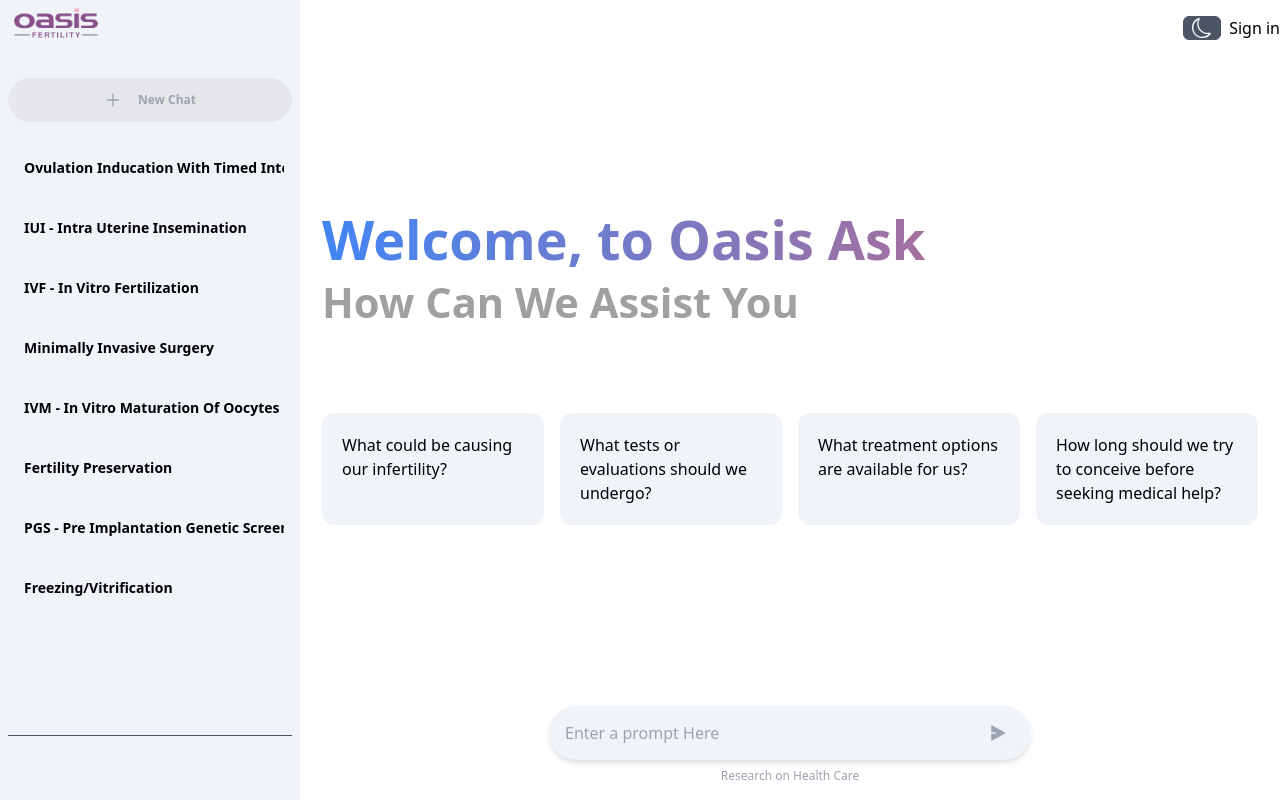
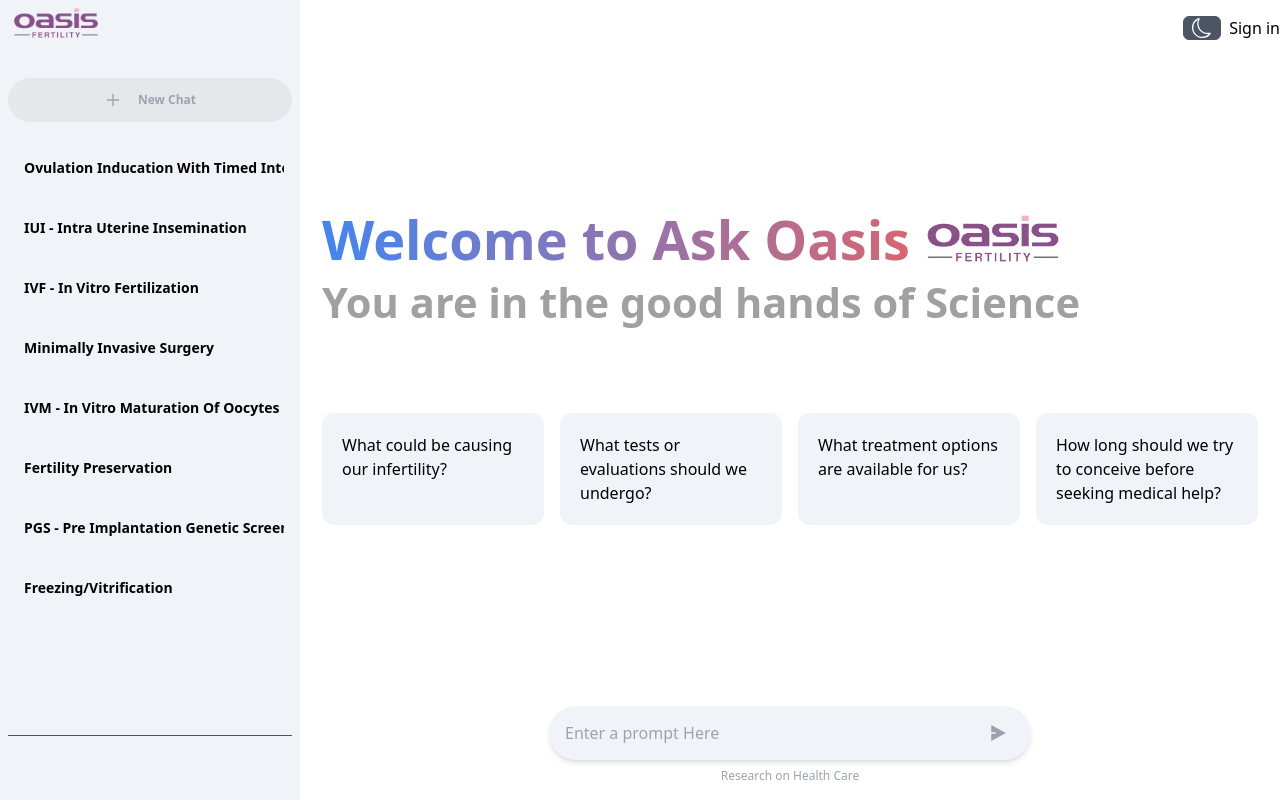
Before and after one commit to techlead-shootorder/Oasis-Ask-v3, a React (Create React App) app: page / in a window 1280 px wide. Built offline with nearby package versions, Linux system fonts and the light colour scheme; no server answers.

Commit message:
added welcome name

```diff
--- a/src/components/LeftNav.js
+++ b/src/components/LeftNav.js
@@ -9,11 +9,11 @@
 const services = [
   {
     title: 'Ovulation Inducation With Timed Intercourse',
-    url: '',
+    url: 'https://oasisindia.in/our-treatments/ovulation-induction-with-timed-intercourse/',
   },
   {
     title: 'IUI - Intra Uterine Insemination',
-    url: '',
+    url: 'https://oasisindia.in/our-treatments/iui-intra-uterine-insemination/',
   },
   {
     title: '  IVF - In Vitro Fertilization',
--- a/src/components/Welcome.js
+++ b/src/components/Welcome.js
@@ -1,13 +1,9 @@
-import React, {useContext} from "react";
+import React, { useContext } from "react";
 import { ContextApp } from "../utils/Context";
-import { useUser } from '@clerk/clerk-react'
-
-
+import { useUser } from "@clerk/clerk-react";
 
 const Welcome = () => {
-
-
-    const { isSignedIn, user, isLoaded } = useUser()
+  const { isSignedIn, user, isLoaded } = useUser();
   const {
     setShowSlide,
     showWelcome,
@@ -22,38 +18,91 @@
     handleKeyPress,
   } = useContext(ContextApp);
 
-      const boxStyle = ` ${ isDarkMode ? 'bg-[#1e1f20] text-white' : 'bg-[#f0f4f9] ' } cursor-pointer p-5 w-[222px] flex-shrink-0 flex flex-col items-end rounded-[0.75rem] justify-between `
+  const boxStyle = ` ${
+    isDarkMode ? "bg-[#1e1f20] text-white" : "bg-[#f0f4f9] "
+  } cursor-pointer p-5 w-[222px] flex-shrink-0 flex flex-col items-end rounded-[0.75rem] justify-between `;
 
   return (
-    <div className={`${showWelcome ? '' : 'hidden'} flex items-center justify-center w-full`}>
+    <div
+      className={`${
+        showWelcome ? "" : "hidden"
+      } flex items-center justify-center w-full`}
+    >
       <div className="max-w-5xl">
-        <h1  className="text-[54px] bg-clip-text bg-gradient-to-r from-[#4285f4] to-[#d96570] text-transparent leading-[64px] font-semibold">
-          Welcome, {isSignedIn && user.fullName} to Oasis Ask
+        {isSignedIn ? (
+          <>
+
+              <h1 className="text-[54px] bg-clip-text bg-gradient-to-r from-[#4285f4] to-[#d96570] text-transparent leading-[64px] font-semibold">
+                Hello {user.fullName},
               </h1>
+              <div className="flex gap-2 items-center">
+              <h1 className="text-[54px] bg-clip-text bg-gradient-to-r from-[#4285f4] to-[#d96570] text-transparent leading-[64px] font-semibold">
+                Welcome to Ask Oasis
+              </h1>
+              <img
+                src="/oasis-logo.webp"
+                className="object-contain"
+                width="150px"
+              />
+            </div>
+            <div>
               <h1 className="text-[2.6rem] text-[#A0A0A0] font-semibold">
-          How Can We Assist You
+                You are in the good hands of Science
               </h1>
+            </div>
+          </>
+        ) : (
+          <>
+            <div className="flex gap-2 items-center">
+              <h1 className="text-[54px] bg-clip-text bg-gradient-to-r from-[#4285f4] to-[#d96570] text-transparent leading-[64px] font-semibold">
+                Welcome to Ask Oasis
+              </h1>
+              <img
+                src="/oasis-logo.webp"
+                className="object-contain"
+                width="150px"
+              />
+            </div>
+            <div>
+              <h1 className="text-[2.6rem] text-[#A0A0A0] font-semibold">
+                You are in the good hands of Science
+              </h1>
+            </div>
+          </>
+        )}
 
         <div className="boxes-container flex gap-4 mt-20">
-          <div onClick={(e)=>{
-            handleSend(e.target.innerText)
-            }} className={boxStyle}>
+          <div
+            onClick={(e) => {
+              handleSend(e.target.innerText);
+            }}
+            className={boxStyle}
+          >
             What could be causing our infertility?
           </div>
 
-          <div onClick={(e)=>{
-            handleSend(e.target.innerText)
-            }} className={boxStyle}>
+          <div
+            onClick={(e) => {
+              handleSend(e.target.innerText);
+            }}
+            className={boxStyle}
+          >
             What tests or evaluations should we undergo?
           </div>
-          <div onClick={(e)=>{
-            handleSend(e.target.innerText)
-            }} className={boxStyle}>
+          <div
+            onClick={(e) => {
+              handleSend(e.target.innerText);
+            }}
+            className={boxStyle}
+          >
             What treatment options are available for us?
           </div>
-          <div onClick={(e)=>{
-            handleSend(e.target.innerText)
-            }} className={boxStyle}>
+          <div
+            onClick={(e) => {
+              handleSend(e.target.innerText);
+            }}
+            className={boxStyle}
+          >
             How long should we try to conceive before seeking medical help?
           </div>
         </div>
```
Lines whose indentation alone changed are shown as unchanged.
